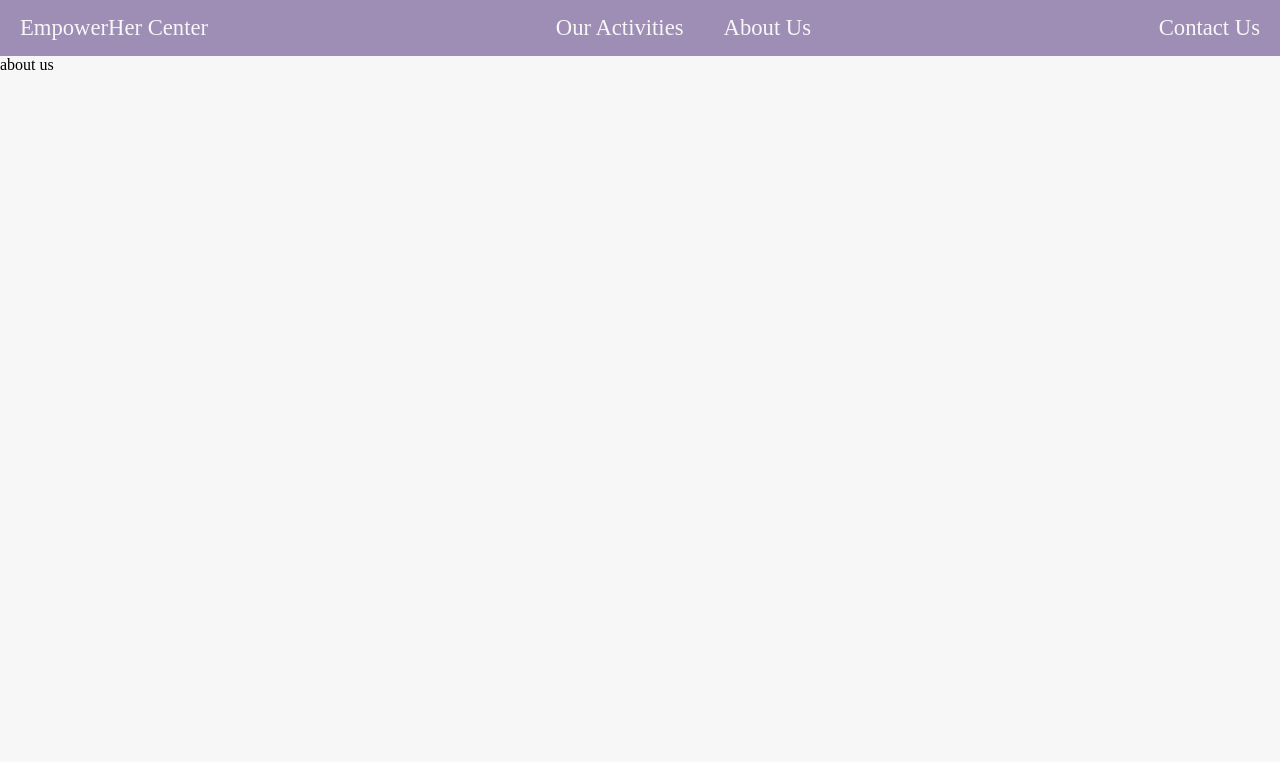
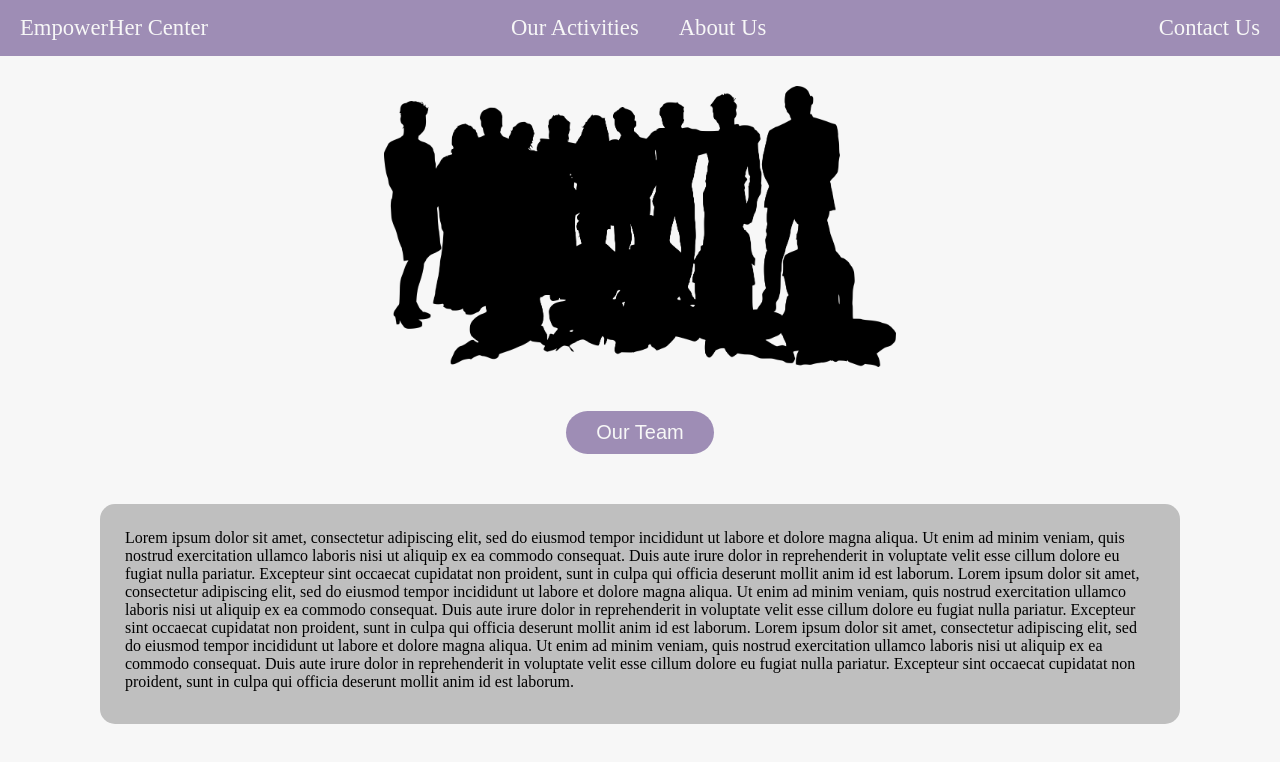
Before and after one commit to linneaj8/HYP-project, a Nuxt app: page /about in a window 1280 px wide. Shown: the top 762 px of the page. Built offline with nearby package versions, Linux system fonts and the light colour scheme.

Commit message:
about us and contact us pages begun

```diff
--- a/layouts/default.vue
+++ b/layouts/default.vue
@@ -8,7 +8,9 @@
         <NuxtLink to="/activities">Our Activities</NuxtLink>
         <NuxtLink to="/about">About Us</NuxtLink>
       </div>
-      <NuxtLink to="/contact">Contact Us</NuxtLink>
+      <div class="first">
+        <NuxtLink to="/contact">Contact Us</NuxtLink>
+      </div>
     </nav>
   </header>
 </template>
@@ -31,7 +33,11 @@ nav a {
   margin-right: 20px;
 }
 
-.middle {
+.first {
+  margin-left: 7%;
+}
+
+nav .middle {
   display: flex;
   justify-content: center;
   flex: 2;
--- a/pages/about.vue
+++ b/pages/about.vue
@@ -1,7 +1,71 @@
 <script setup lang="ts"></script>
 
 <template>
-  <div>about us</div>
+  <div class="aboutUs">
+    <div>
+      <img id="image" src="~assets/img/groupImage.png" />
+    </div>
+    <div><button class="purpleButton">Our Team</button></div>
+  </div>
+  <div class="infobox">
+    Lorem ipsum dolor sit amet, consectetur adipiscing elit, sed do eiusmod
+    tempor incididunt ut labore et dolore magna aliqua. Ut enim ad minim veniam,
+    quis nostrud exercitation ullamco laboris nisi ut aliquip ex ea commodo
+    consequat. Duis aute irure dolor in reprehenderit in voluptate velit esse
+    cillum dolore eu fugiat nulla pariatur. Excepteur sint occaecat cupidatat
+    non proident, sunt in culpa qui officia deserunt mollit anim id est laborum.
+    Lorem ipsum dolor sit amet, consectetur adipiscing elit, sed do eiusmod
+    tempor incididunt ut labore et dolore magna aliqua. Ut enim ad minim veniam,
+    quis nostrud exercitation ullamco laboris nisi ut aliquip ex ea commodo
+    consequat. Duis aute irure dolor in reprehenderit in voluptate velit esse
+    cillum dolore eu fugiat nulla pariatur. Excepteur sint occaecat cupidatat
+    non proident, sunt in culpa qui officia deserunt mollit anim id est laborum.
+    Lorem ipsum dolor sit amet, consectetur adipiscing elit, sed do eiusmod
+    tempor incididunt ut labore et dolore magna aliqua. Ut enim ad minim veniam,
+    quis nostrud exercitation ullamco laboris nisi ut aliquip ex ea commodo
+    consequat. Duis aute irure dolor in reprehenderit in voluptate velit esse
+    cillum dolore eu fugiat nulla pariatur. Excepteur sint occaecat cupidatat
+    non proident, sunt in culpa qui officia deserunt mollit anim id est laborum.
+  </div>
 </template>
 
-<style scoped></style>
+<style scoped>
+#image {
+  margin-top: 30px;
+  margin-bottom: 40px;
+  width: 40%;
+  height: auto;
+}
+
+.aboutUs {
+  display: flex;
+  flex-direction: column;
+  justify-content: center;
+  text-align: center;
+}
+
+.purpleButton {
+  background-color: #9e8db5;
+  color: #f7f7f7;
+  font-size: 15pt;
+  border-radius: 35px;
+  padding: 10px;
+  padding-left: 30px;
+  padding-right: 30px;
+  border: none;
+}
+
+.purpleButton:hover {
+  text-decoration: underline;
+}
+
+.infobox {
+  background-color: #bfbfbf;
+  border-radius: 15px;
+  margin: 100px;
+  margin-top: 50px;
+  margin-bottom: 30px;
+  padding: 25px;
+  min-height: 170px;
+}
+</style>
--- a/pages/contact.vue
+++ b/pages/contact.vue
@@ -1,7 +1,101 @@
 <script setup lang="ts"></script>
 
 <template>
-  <div>contact us</div>
+  <div class="title">Contact Us</div>
+  <div class="contact">
+    E-mail: example@email.com | Phone: +39 123 456 7890
+    <br />Address: example street, Milan, Italy
+  </div>
+  <form>
+    <div>
+      <label for="name">Full name*</label>
+      <input type="text" id="name" placeholder="Name" />
+    </div>
+    <div>
+      <label for="mail">E-mail address*</label>
+      <input type="email" id="mail" placeholder="E-mail" />
+    </div>
+    <div>
+      <label for="subject">Subject*</label>
+      <input type="text" id="subject" placeholder="Subject" />
+    </div>
+    <div id="message-div">
+      <label for="message">Message*</label>
+      <textarea id="message" placeholder="Write your message here"></textarea>
+    </div>
+    <div>
+      <button class="purpleButton">Send</button>
+    </div>
+  </form>
 </template>
 
-<style scoped></style>
+<style scoped>
+.title {
+  font-size: 30pt;
+  display: flex;
+  justify-content: center;
+  margin-top: 70px;
+}
+
+.contact {
+  margin-top: 20px;
+  display: flex;
+  justify-content: center;
+  text-align: center;
+}
+
+form {
+  margin-top: 50px;
+  display: flex;
+  flex-direction: column;
+  justify-content: center;
+  text-align: center;
+  padding: 15px;
+  row-gap: 20px;
+}
+
+form div {
+  display: grid;
+  flex-direction: row;
+  justify-content: center;
+}
+
+form input {
+  width: 500px;
+  border-radius: 5px;
+  background-color: #bfbfbf;
+  border: 1px solid black;
+  min-height: 25px;
+}
+
+form textarea {
+  width: 500px;
+  border-radius: 5px;
+  background-color: #bfbfbf;
+  border: 1px solid black;
+  min-height: 150px;
+}
+
+form label {
+  text-align: left;
+}
+
+.purpleButton {
+  display: inline-block;
+  background-color: #9e8db5;
+  color: #f7f7f7;
+  font-size: 15pt;
+  border-radius: 35px;
+  padding: 5px;
+  padding-left: 30px;
+  padding-right: 30px;
+  border: none;
+  width: 130px;
+  cursor: pointer;
+  justify-content: right;
+}
+
+.purpleButton:hover {
+  text-decoration: underline;
+}
+</style>
--- a/pages/index.vue
+++ b/pages/index.vue
@@ -87,7 +87,7 @@
   margin: 100px;
   margin-top: 50px;
   margin-right: 0px;
-  margin-bottom: 50px;
+  margin-bottom: 30px;
   padding: 25px;
   min-height: 500px;
 }
```
Also changed, not shown: assets/img/groupImage.png (added).
